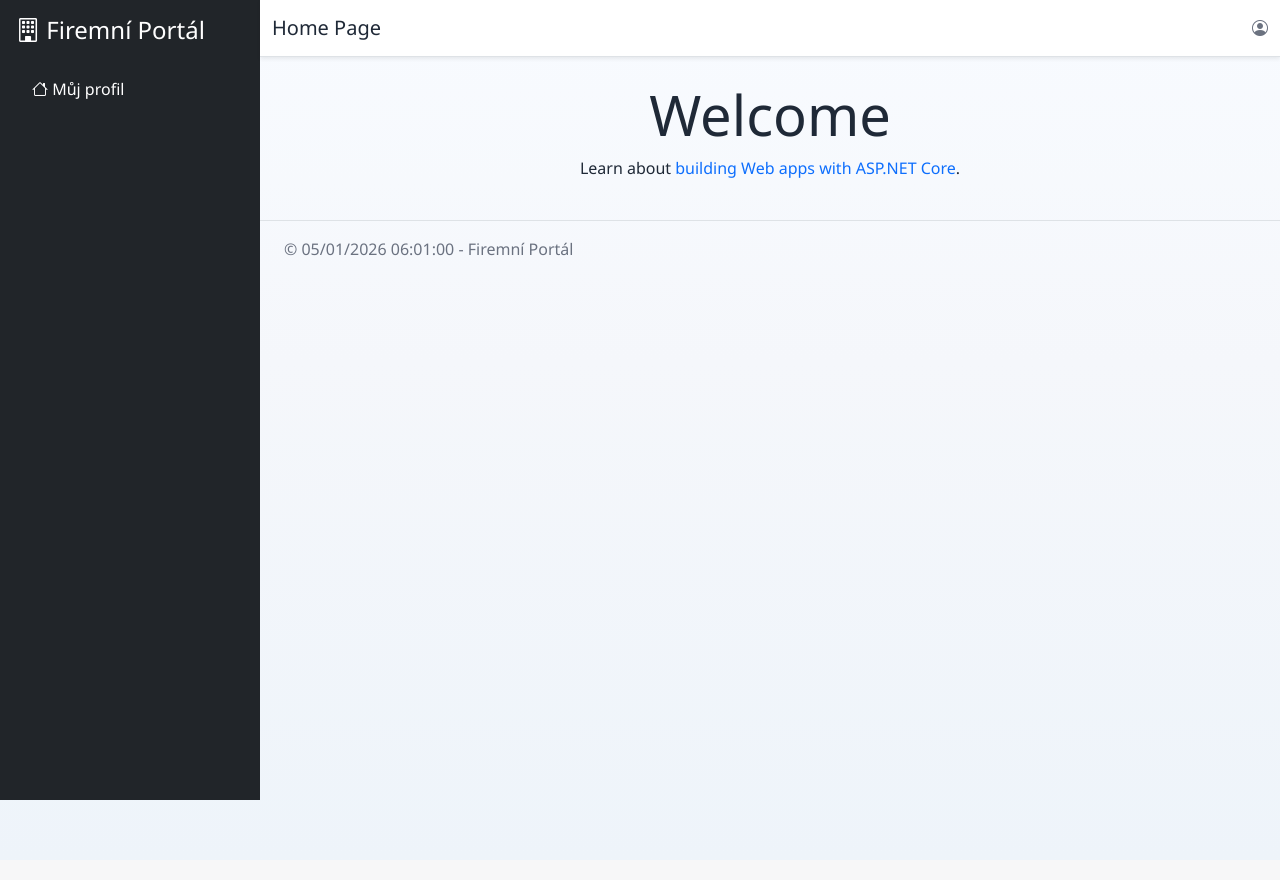
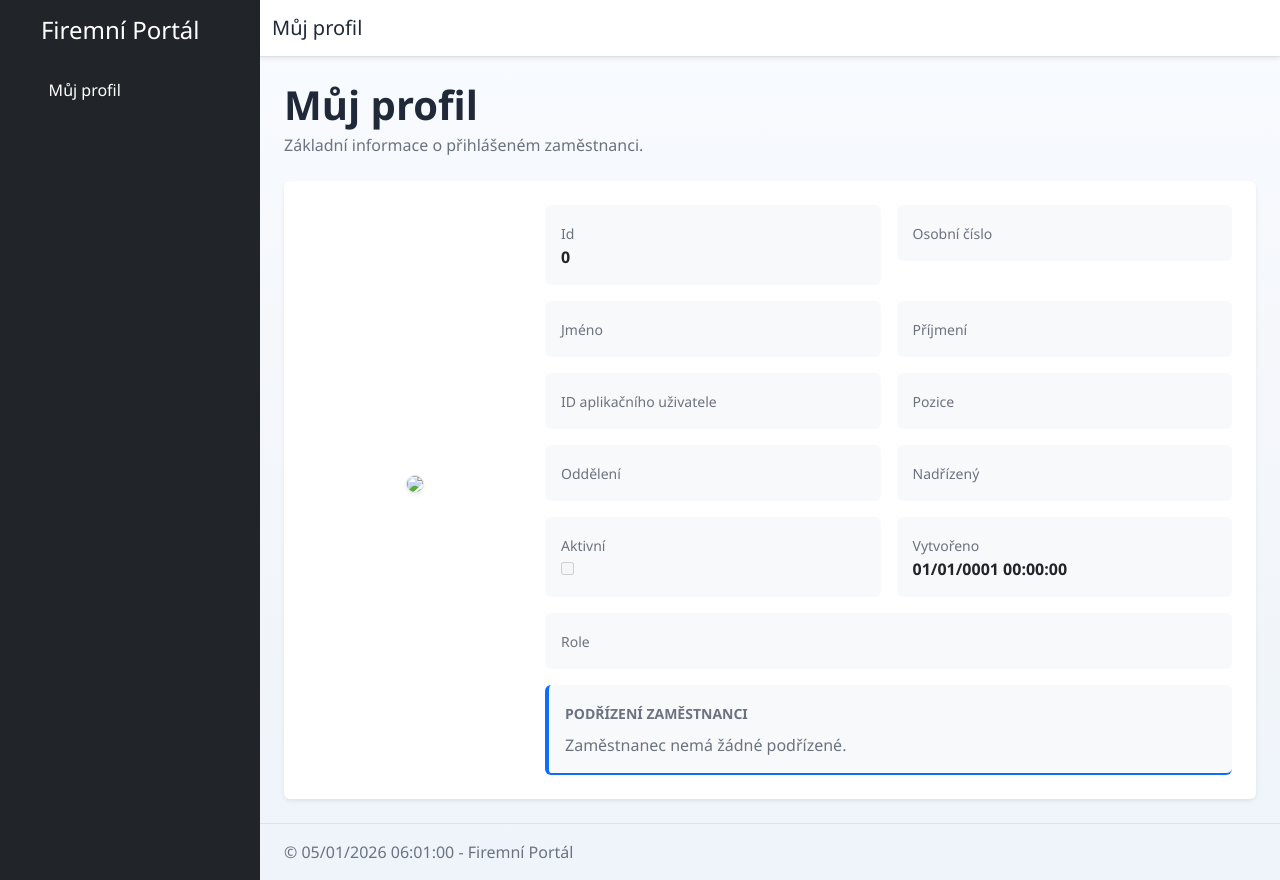
Before and after one commit to 99Sajmon041/OWN--CompanyPortal-MVC, an ASP.NET Core app: template CompanyPortal.Web/Views/Home/Index.cshtml in a window 1280 px wide. Before the commit the page ends 800 px from the top, so only its background shows below. Run offline with ASP.NET Core 8, Linux system fonts and the light colour scheme; the template is opened without the code that fills it, so the values that code supplies are empty; the project's own start-up code is not run, and a stand-in starts its controllers and pages; some web fonts are replaced.

Commit message:
Add employee profile view

```diff
--- a/CompanyPortal.Web/Views/Home/Index.cshtml
+++ b/CompanyPortal.Web/Views/Home/Index.cshtml
@@ -1,8 +1,78 @@
+@model EmployeeProfileViewModel
+
 @{
-    ViewData["Title"] = "Home Page";
+    ViewData["Title"] = "Můj profil";
 }
 
-<div class="text-center">
-    <h1 class="display-4">Welcome</h1>
-    <p>Learn about <a href="https://learn.microsoft.com/aspnet/core">building Web apps with ASP.NET Core</a>.</p>
+<div class="mb-4">
+    <h1 class="fw-bold mb-1">Můj profil</h1>
+    <p class="text-muted mb-0">Základní informace o přihlášeném zaměstnanci.</p>
 </div>
+
+<div class="card border-0 shadow-sm">
+    <div class="card-body p-4">
+        <div class="row align-items-center g-4">
+            <div class="col-md-3 text-center">
+                <img src="@Model.ImageUrl"
+                     alt="@Model.FullName"
+                     class="rounded-circle shadow-sm border"
+                     style="width: 170px; height: 170px; object-fit: cover;" />
+
+                <h4 class="mt-3 mb-1">@Model.FullName</h4>
+                <span class="badge bg-primary">@Model.PositionName</span>
+            </div>
+
+            <div class="col-md-9">
+                <div class="row g-3">
+                    <div class="col-md-6"><div class="p-3 bg-light rounded"><small class="text-muted">@Html.DisplayNameFor(x => x.Id)</small><div class="fw-semibold">@Html.DisplayFor(x => x.Id)</div></div></div>
+                    <div class="col-md-6"><div class="p-3 bg-light rounded"><small class="text-muted">@Html.DisplayNameFor(x => x.PersonalNumber)</small><div class="fw-semibold">@Html.DisplayFor(x => x.PersonalNumber)</div></div></div>
+                    <div class="col-md-6"><div class="p-3 bg-light rounded"><small class="text-muted">@Html.DisplayNameFor(x => x.FirstName)</small><div class="fw-semibold">@Html.DisplayFor(x => x.FirstName)</div></div></div>
+                    <div class="col-md-6"><div class="p-3 bg-light rounded"><small class="text-muted">@Html.DisplayNameFor(x => x.LastName)</small><div class="fw-semibold">@Html.DisplayFor(x => x.LastName)</div></div></div>
+                    <div class="col-md-6"><div class="p-3 bg-light rounded"><small class="text-muted">@Html.DisplayNameFor(x => x.ApplicationUserId)</small><div class="fw-semibold">@Html.DisplayFor(x => x.ApplicationUserId)</div></div></div>
+                    <div class="col-md-6"><div class="p-3 bg-light rounded"><small class="text-muted">@Html.DisplayNameFor(x => x.PositionName)</small><div class="fw-semibold">@Html.DisplayFor(x => x.PositionName)</div></div></div>
+                    <div class="col-md-6"><div class="p-3 bg-light rounded"><small class="text-muted">@Html.DisplayNameFor(x => x.DepartmentName)</small><div class="fw-semibold">@Html.DisplayFor(x => x.DepartmentName)</div></div></div>
+                    <div class="col-md-6"><div class="p-3 bg-light rounded"><small class="text-muted">@Html.DisplayNameFor(x => x.SupervisorName)</small><div class="fw-semibold">@Html.DisplayFor(x => x.SupervisorName)</div></div></div>
+                    <div class="col-md-6"><div class="p-3 bg-light rounded"><small class="text-muted">@Html.DisplayNameFor(x => x.IsActive)</small><div class="fw-semibold">@Html.DisplayFor(x => x.IsActive)</div></div></div>
+                    <div class="col-md-6"><div class="p-3 bg-light rounded"><small class="text-muted">@Html.DisplayNameFor(x => x.CreatedAt)</small><div class="fw-semibold">@Html.DisplayFor(x => x.CreatedAt)</div></div></div>
+
+                    <div class="col-12">
+                        <div class="p-3 bg-light rounded">
+                            <small class="text-muted">@Html.DisplayNameFor(x => x.Roles)</small>
+                            <div class="fw-semibold">@string.Join(", ", Model.Roles)</div>
+                        </div>
+                    </div>
+
+                    <div class="col-12">
+                        <div class="p-3 bg-light rounded info-box">
+                            <small class="text-uppercase text-muted fw-bold">
+                                @Html.DisplayNameFor(x => x.SubordinateEmployees)
+                            </small>
+
+                            <div class="mt-2">
+                                @if (Model.SubordinateEmployees.Any())
+                                {
+                                    <ul class="mb-0">
+                                        @foreach (var employee in Model.SubordinateEmployees)
+                                        {
+                                            <li>
+                                                <a asp-area="Administration" asp-controller="Employee" asp-action="Detail" asp-route-id="@employee.Id">
+                                                    @($"{employee.FullName} - {employee.PositionName}")
+                                                </a>
+                                            </li>
+                                        }
+                                    </ul>
+                                }
+                                else
+                                {
+                                    <span class="text-muted">
+                                        Zaměstnanec nemá žádné podřízené.
+                                    </span>
+                                }
+                            </div>
+                        </div>
+                    </div>
+                </div>
+            </div>
+        </div>
+    </div>
+</div>
--- a/CompanyPortal.Web/Views/Shared/_Layout.cshtml
+++ b/CompanyPortal.Web/Views/Shared/_Layout.cshtml
@@ -12,8 +12,8 @@
 </head>
 
 <body>
-    <div class="d-flex min-vh-100">
-        <aside class="bg-dark text-white p-3" style="width: 260px;">
+    <div class="d-flex" style="min-height: 100vh;">
+        <aside class="bg-dark text-white p-3 flex-shrink-0" style="width: 260px; min-height: 100vh;">
             <h4 class="mb-4">
                 <i class="bi bi-building"></i> Firemní Portál
             </h4>
@@ -77,7 +77,7 @@
             </ul>
         </aside>
 
-        <div class="flex-grow-1">
+        <div class="flex-grow-1 d-flex flex-column min-vh-100">
             <header class="border-bottom bg-white shadow-sm">
                 <div class="container-fluid py-3 d-flex justify-content-between align-items-center">
                     <h5 class="mb-0">@ViewData["Title"]</h5>
@@ -87,8 +87,10 @@
                 </div>
             </header>
 
-            <main class="container-fluid p-4">
-                @RenderBody()
+            <main class="container-fluid p-4 flex-grow-1">
+                <div class="mx-auto" style="max-width: 1400px;">
+                    @RenderBody()
+                </div>
             </main>
 
             <footer class="border-top text-muted py-3 px-4">
--- a/CompanyPortal.Web/Views/_ViewImports.cshtml
+++ b/CompanyPortal.Web/Views/_ViewImports.cshtml
@@ -2,6 +2,7 @@
 
 @using CompanyPortal.Shared.Grid.Filtering;
 @using CompanyPortal.Shared.Grid.Paging;
+@using CompanyPortal.Application.Models.Employee
 @using CompanyPortal.Shared.Utilities;
 @using CompanyPortal.Shared.Authorization
 @using CompanyPortal.Web;
--- a/CompanyPortal.Web/wwwroot/css/site.css
+++ b/CompanyPortal.Web/wwwroot/css/site.css
@@ -17,10 +17,6 @@ html {
   min-height: 100%;
 }
 
-body {
-  margin-bottom: 60px;
-}
-
 .form-floating > .form-control-plaintext::placeholder, .form-floating > .form-control::placeholder {
   color: var(--bs-secondary-color);
   text-align: end;
@@ -29,3 +25,8 @@ body {
 .form-floating > .form-control-plaintext:focus::placeholder, .form-floating > .form-control:focus::placeholder {
   text-align: start;
 }
+
+.info-box {
+    border-left: 4px solid var(--bs-primary);
+    border-bottom: 2px solid var(--bs-primary);
+}
```
Also changed, not shown: CompanyPortal.Application/Models/Employee/EmployeeProfileViewModel.cs (+29 -1 lines), CompanyPortal.Application/Models/Employee/EmployeeShortViewModel.cs (added, +8 -0 lines), CompanyPortal.Application/Services/Implementations/EmployeeService.cs (+7 -3 lines), CompanyPortal.Web/Program.cs (+7 -3 lines), CompanyPortal.Web/wwwroot/lib/companyportal-theme/fonts/bootstrap-icons.woff (deleted), CompanyPortal.Web/wwwroot/lib/companyportal-theme/fonts/bootstrap-icons.woff2 (deleted).
